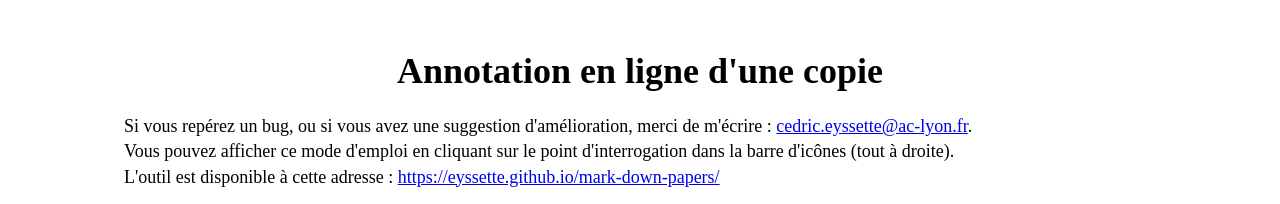
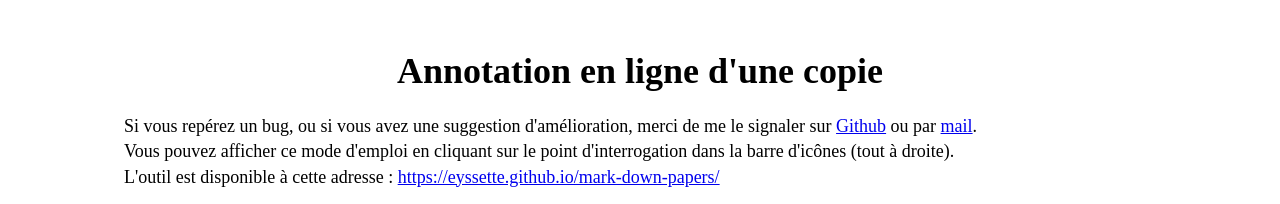
Before and after one commit to eyssette/mark-down-papers, a plain HTML site: page instructions.html in a window 1280 px wide. Shown: the top 204 px of the page. Drawn offline with Linux system fonts and the light colour scheme.

Commit message:
Update instructions.html

```diff
--- a/instructions.html
+++ b/instructions.html
@@ -8,7 +8,7 @@
 <body style="max-width:1200px; margin:auto;">
 
 <div class="editor-preview-side editor-preview-active-side"><h1>Annotation en ligne d'une copie</h1>
-<p>Si vous repérez un bug, ou si vous avez une suggestion d'amélioration, merci de m'écrire : <a href="mailto:cedric.eyssette@ac-lyon.fr">cedric.eyssette@ac-lyon.fr</a>.</p>
+<p>Si vous repérez un bug, ou si vous avez une suggestion d'amélioration, merci de me le signaler sur <a href="https://github.com/eyssette/mark-down-papers/issues">Github</a> ou par <a href="mailto:&#99;&#101;dri%63&#46;%65y&#115;&#115;%65%74t%65&#64;a%63%2d%6cy%6f%6e%2e&#102;%72">mail</a>.</p>
 <p>Vous pouvez afficher ce mode d'emploi en cliquant sur le point d'interrogation dans la barre d'icônes (tout à droite).</p>
 <p>L'outil est disponible à cette adresse : <a href="https://eyssette.github.io/mark-down-papers/">https://eyssette.github.io/mark-down-papers/</a></p>
 <h2>Fonctionnement</h2>
```
